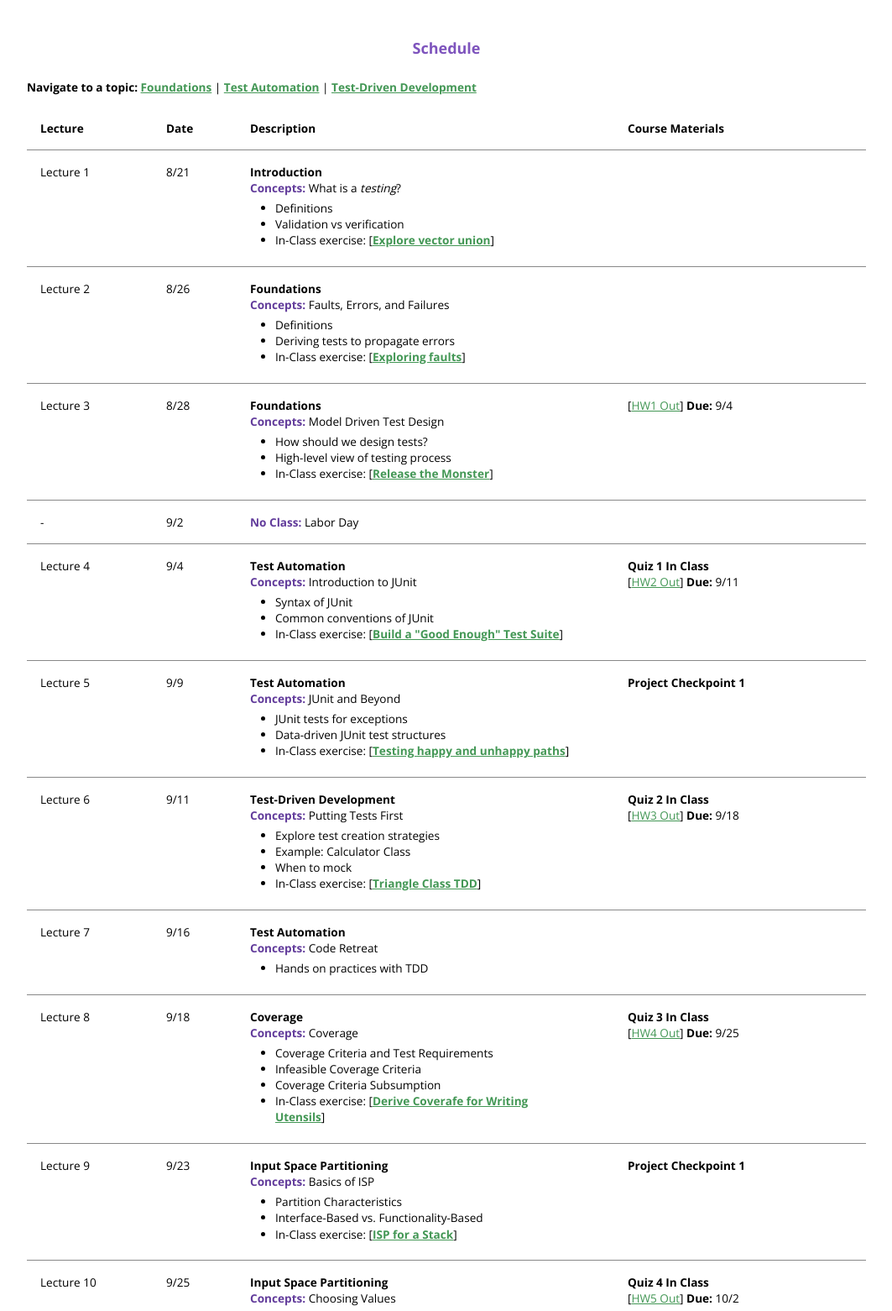
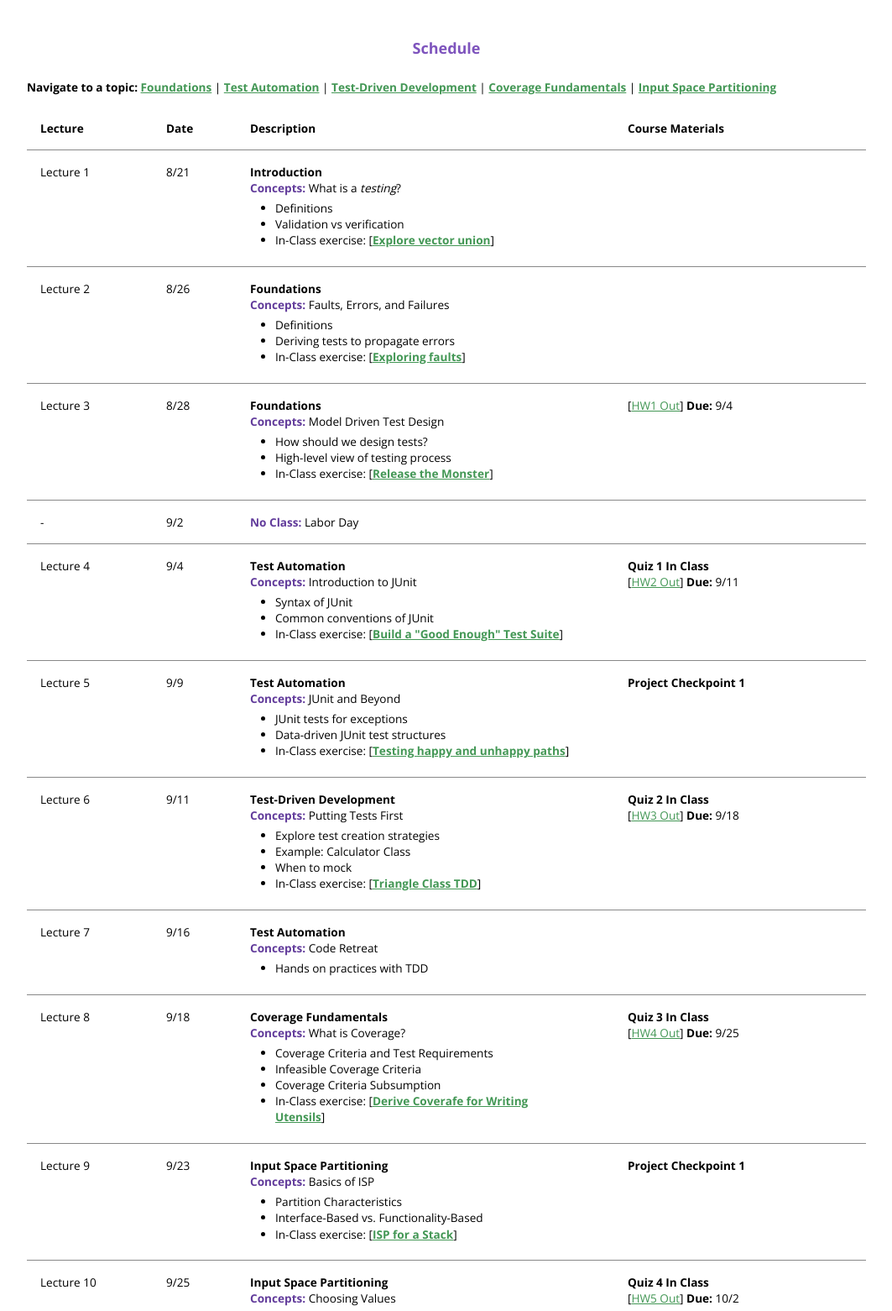
Before and after one commit to comp611-fall19/comp611-fall19.github.io, a plain HTML site: page index.html in a window 1280 px wide. Shown: the part 408-1969 px from the top of the page at 84% size, without its empty margins (108-1171 px from the left). Drawn offline with nearby package versions, Linux system fonts and the light colour scheme.

Commit message:
Update index.html

```diff
--- a/index.html
+++ b/index.html
@@ -44,7 +44,7 @@
     <section>
       <div class="schedule">
         <h3 class="subheader">Schedule</h3>
-		<p> <b>Navigate to a topic:</b> <b><a href="#foundations" style ="color:#439755">Foundations</a></b> | <b><a href="#ta" style ="color:#439755">Test Automation</a></b> | <b><a href="#tdd" style ="color:#439755">Test-Driven Development</a></b></p>
+		<p> <b>Navigate to a topic:</b> <b><a href="#foundations" style ="color:#439755">Foundations</a></b> | <b><a href="#ta" style ="color:#439755">Test Automation</a></b> | <b><a href="#tdd" style ="color:#439755">Test-Driven Development</a></b> | <b><a href="#coverage" style ="color:#439755">Coverage Fundamentals</a></b> | <b><a href="#isp" style ="color:#439755">Input Space Partitioning</a></b></p>
         <table>
           <tr>
             <th>Lecture</th>
@@ -176,8 +176,8 @@
             <td id="coverage">Lecture 8</td>
             <td>9/18</td>
             <td>
-              <b>Coverage</b>
-              <br><b><font color="#623c9b">Concepts:</font></b> Coverage
+              <b>Coverage Fundamentals</b>
+              <br><b><font color="#623c9b">Concepts:</font></b> What is Coverage?
 			  <ul>
 				<li>Coverage Criteria and Test Requirements</li>
 				<li>Infeasible Coverage Criteria</li>
```
